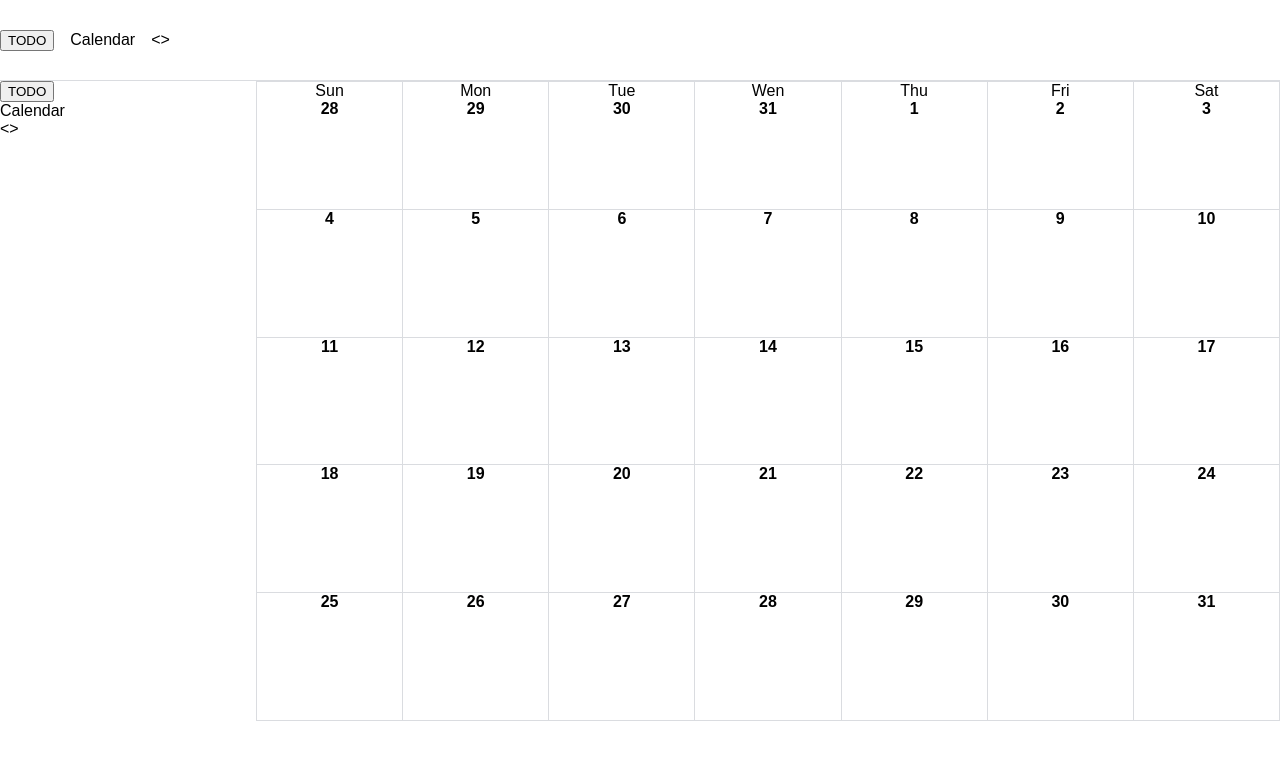
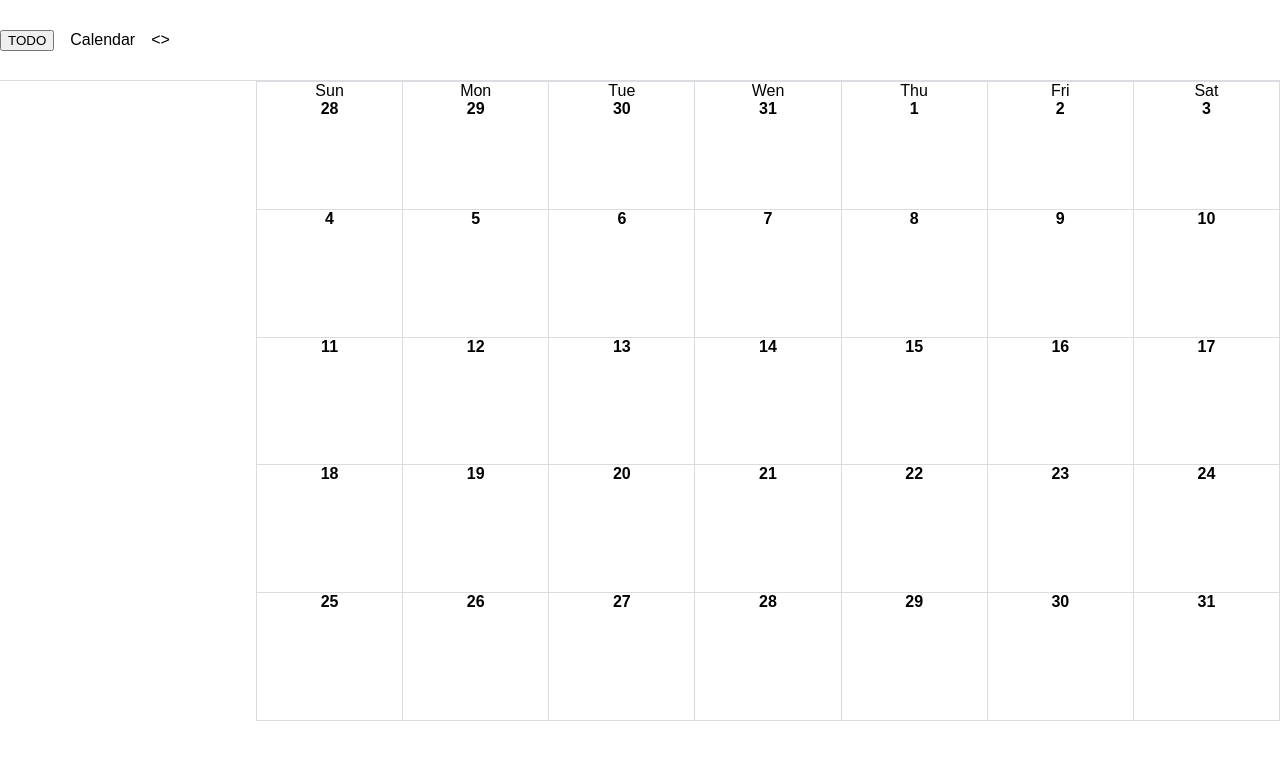
Before and after one commit to sojucr7/React-google-calendar, a React (Create React App) app: page / in a window 1280 px wide. Shown: the top 760 px of the page. Built offline with nearby package versions, Linux system fonts and the light colour scheme.

Commit message:
file renamed

```diff
--- a/src/App.tsx
+++ b/src/App.tsx
@@ -1,21 +1,18 @@
 import React from 'react';
 import logo from './logo.svg';
 import './App.css';
-import GoogleCalendar from './components/GoogleCalendar';
+import Calendar from './components/Calendar';
 import CalendarHeader from './components/CalendarHeader';
 import CalendarSidebar from './components/CalendarSidebar';
 function App() {
   return (
     <div className="App">
         <CalendarHeader/>
-
         <div className='content'>
             <CalendarSidebar/>
-            <GoogleCalendar/>
+            <Calendar/>
         </div>
-
     </div>
   );
 }
-
 export default App;
--- a/src/components/CalendarSidebar.tsx
+++ b/src/components/CalendarSidebar.tsx
@@ -3,14 +3,6 @@ function CalendarSidebar(){
 
     return (
         <div className='calendar-sidebar'>
-            <button>TODO</button>
-
-             <div className='logo'>Calendar</div>
-
-             <div className='navigation-container'>
-                <span className="prev">&lt;</span>
-                <span className="next">&gt;</span>
-             </div>
         </div>
     )
 
```
Also changed, not shown: src/components/Calendar.tsx (renamed from src/components/GoogleCalendar.tsx).
